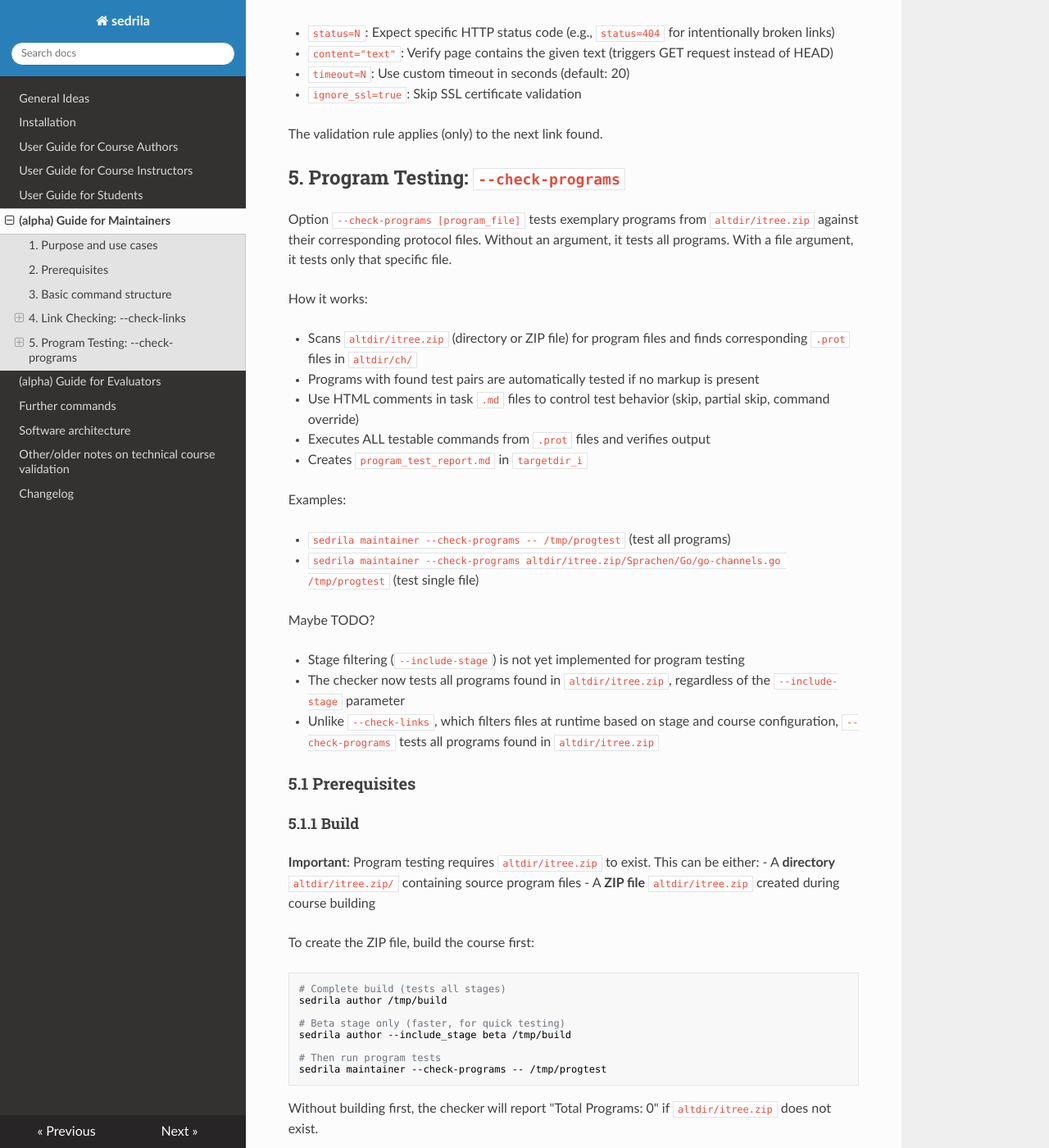
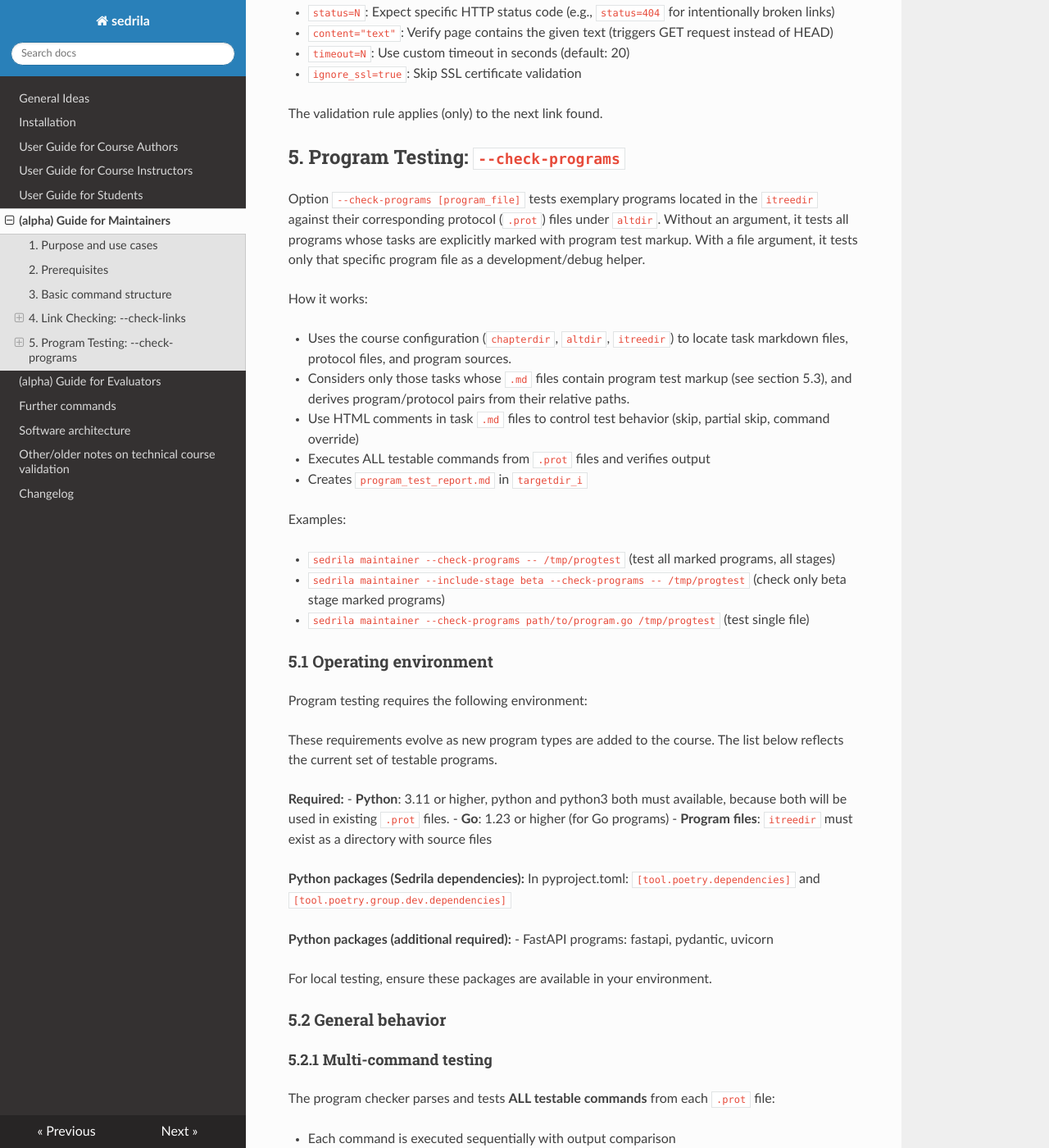
Before and after one commit to fubinf/sedrila, an MkDocs documentation site: the page built from docs/maintainers.md, in a window 1280 px wide and 1400 px high, scrolled down 2917 px. Shown: the whole window at 82% size. Built offline with MkDocs 1.6.1, drawn with Linux system fonts in a browser that asks for light colours; nearby versions of some CDN libraries; some of the changed text lies outside the part shown.

````diff
--- a/docs/maintainers.md
+++ b/docs/maintainers.md
@@ -29,9 +29,8 @@ Function-specific requirements:
 
 - Link checking: Active internet connection
 - Program testing: Runtime environments for tested languages (Python 3.11+, Go 1.23+, etc.)
-  and program files in `altdir/itree.zip` (see section 5.1).
-  Currently assumes `altdir/` exists in current directory;
-  Maybe TODO: The checker uses `altdir` setting from configuration to locate test files.
+  The course configuration must provide compatible `chapterdir`, `altdir`, and `itreedir`
+  settings so that task markdowns, protocol files, and program sources can be matched.
 
 
 ## 3. Basic command structure
@@ -63,7 +62,8 @@ Common options:
 
 Positional arguments:
 
-- `targetdir`: Base directory for reports (required). Reports are written to `targetdir_i` (targetdir + "_i" suffix), following sedrila's convention of separating instructor content from student content.
+- `targetdir`: Base directory for reports (required). Reports are written to `targetdir_i` (targetdir + "_i" suffix),
+  following sedrila's convention of separating instructor content from student content.
 
 ## 4. Link Checking: `--check-links`
 
@@ -132,65 +132,37 @@ The validation rule applies (only) to the next link found.
 
 ## 5. Program Testing: `--check-programs`
 
-Option `--check-programs [program_file]` tests exemplary programs from `altdir/itree.zip` against their corresponding protocol files.
-Without an argument, it tests all programs. With a file argument, it tests only that specific file.
+Option `--check-programs [program_file]` tests exemplary programs located in the `itreedir` against their corresponding protocol (`.prot`) files under `altdir`.
+Without an argument, it tests all programs whose tasks are explicitly marked with program test markup.
+With a file argument, it tests only that specific program file as a development/debug helper.
 
 How it works:
 
-- Scans `altdir/itree.zip` (directory or ZIP file) for program files and finds corresponding `.prot` files in `altdir/ch/`
-- Programs with found test pairs are automatically tested if no markup is present
+- Uses the course configuration (`chapterdir`, `altdir`, `itreedir`) to locate task markdown files,
+  protocol files, and program sources.
+- Considers only those tasks whose `.md` files contain program test markup (see section 5.3),
+  and derives program/protocol pairs from their relative paths.
 - Use HTML comments in task `.md` files to control test behavior (skip, partial skip, command override)
 - Executes ALL testable commands from `.prot` files and verifies output
 - Creates `program_test_report.md` in `targetdir_i`
 
 Examples:
 
-- `sedrila maintainer --check-programs -- /tmp/progtest` (test all programs)
-- `sedrila maintainer --check-programs altdir/itree.zip/Sprachen/Go/go-channels.go /tmp/progtest` (test single file)
-
-Maybe TODO?
-
-- Stage filtering (`--include-stage`) is not yet implemented for program testing
-- The checker now tests all programs found in `altdir/itree.zip`, regardless of the `--include-stage` parameter
-- Unlike `--check-links`, which filters files at runtime based on stage and course configuration, `--check-programs` tests all programs found in `altdir/itree.zip`
+- `sedrila maintainer --check-programs -- /tmp/progtest` (test all marked programs, all stages)
+- `sedrila maintainer --include-stage beta --check-programs -- /tmp/progtest` (check only beta stage marked programs)
+- `sedrila maintainer --check-programs path/to/program.go /tmp/progtest` (test single file)
 
 
-### 5.1 Prerequisites
-
-#### 5.1.1 Build
-
-**Important**: Program testing requires `altdir/itree.zip` to exist. This can be either:
-- A **directory** `altdir/itree.zip/` containing source program files
-- A **ZIP file** `altdir/itree.zip` created during course building
-
-To create the ZIP file, build the course first:
-
-```bash
-# Complete build (tests all stages)
-sedrila author /tmp/build
-
-# Beta stage only (faster, for quick testing)
-sedrila author --include_stage beta /tmp/build
-
-# Then run program tests
-sedrila maintainer --check-programs -- /tmp/progtest
-```
-
-Without building first, the checker will report "Total Programs: 0" if `altdir/itree.zip` does not exist.
-
-In a GitHub Action, **complete build** should be performed before testing to ensure full coverage.
-
-
-#### 5.1.2 Operating environment
+### 5.1 Operating environment
 
 Program testing requires the following environment:
 
 These requirements evolve as new program types are added to the course. The list below reflects the current set of testable programs.
 
 **Required:**
-- **Python**: 3.11 or higher
+- **Python**: 3.11 or higher, python and python3 both must available, because both will be used in existing `.prot` files.
 - **Go**: 1.23 or higher (for Go programs)
-- **Program files**: `altdir/itree.zip` must exist (either as a directory with source files or as a built ZIP file)
+- **Program files**: `itreedir` must exist as a directory with source files
 
 **Python packages (Sedrila dependencies):**
 In pyproject.toml: `[tool.poetry.dependencies]` and `[tool.poetry.group.dev.dependencies]`
@@ -228,7 +200,7 @@ and ensures consistency between single program and full course testing.
 #### 5.2.3 Test output and reporting
 
 The checker provides comprehensive test reports that display the total number of programs found
-and test pairs identified. It shows which programs passed, failed, and were skipped, with detailed
+and their test status. It shows which programs passed, failed, and were skipped, with detailed
 categorization for each status.
 
 For multi-command programs, the output lists each command with a numbered index and shows
@@ -259,8 +231,8 @@ Both workflows use the `--batch` flag for CI-friendly output.
 
 ### 5.3 Program testing markup
 
-By default, programs are tested automatically.
-You can control test behavior using HTML comment markup in task `.md` files.
+Program tests are opt-in and are enabled via HTML comment markup in task `.md` files.
+Only tasks that contain such markup participate in automatic program testing.
 The markup can be placed anywhere in the file; a common convention is to place it before the `[INSTRUCTOR]` section.
 
 
````
Also changed, not shown: other parts of docs/maintainers.md (+2 -2 lines), 2 other files.
